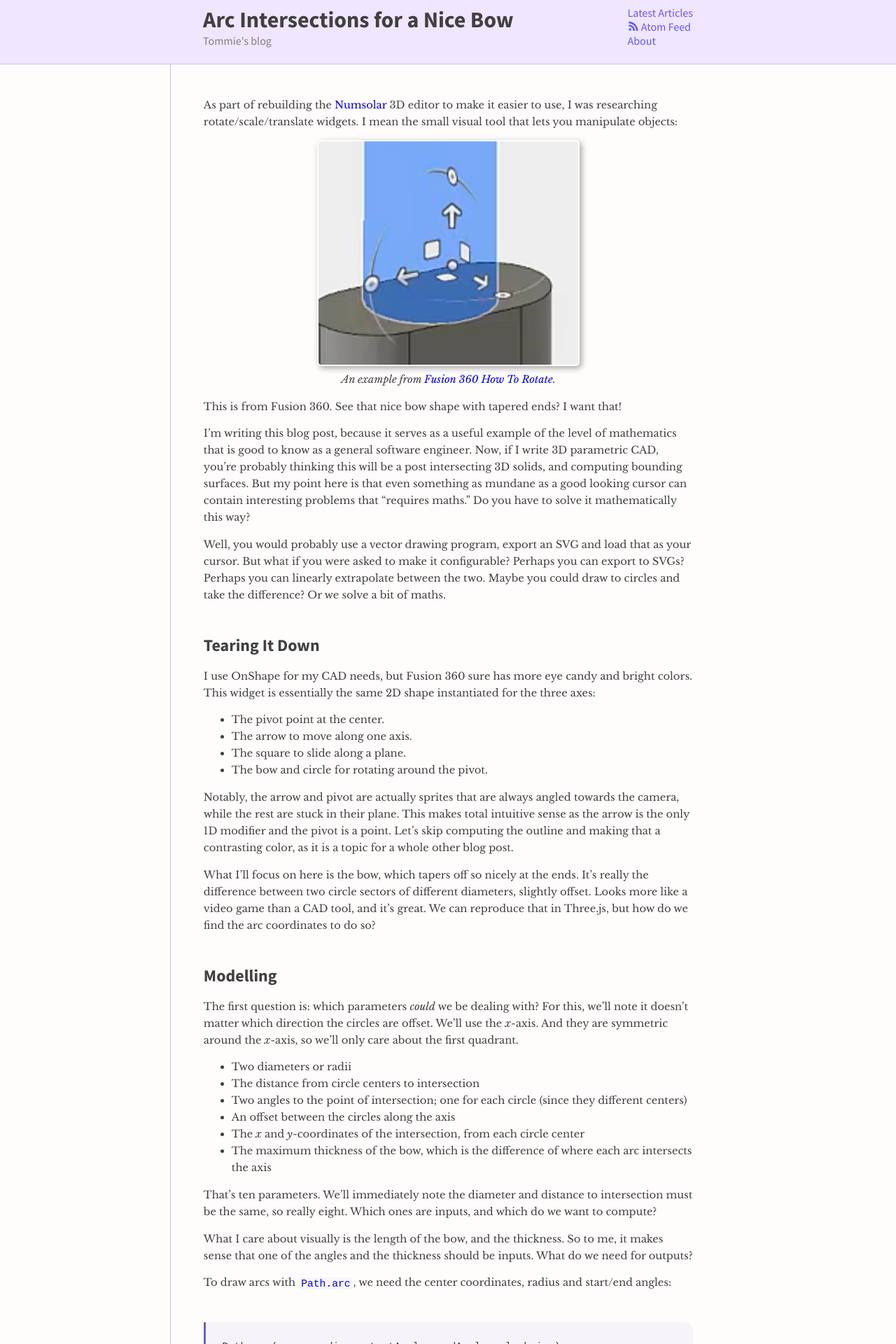
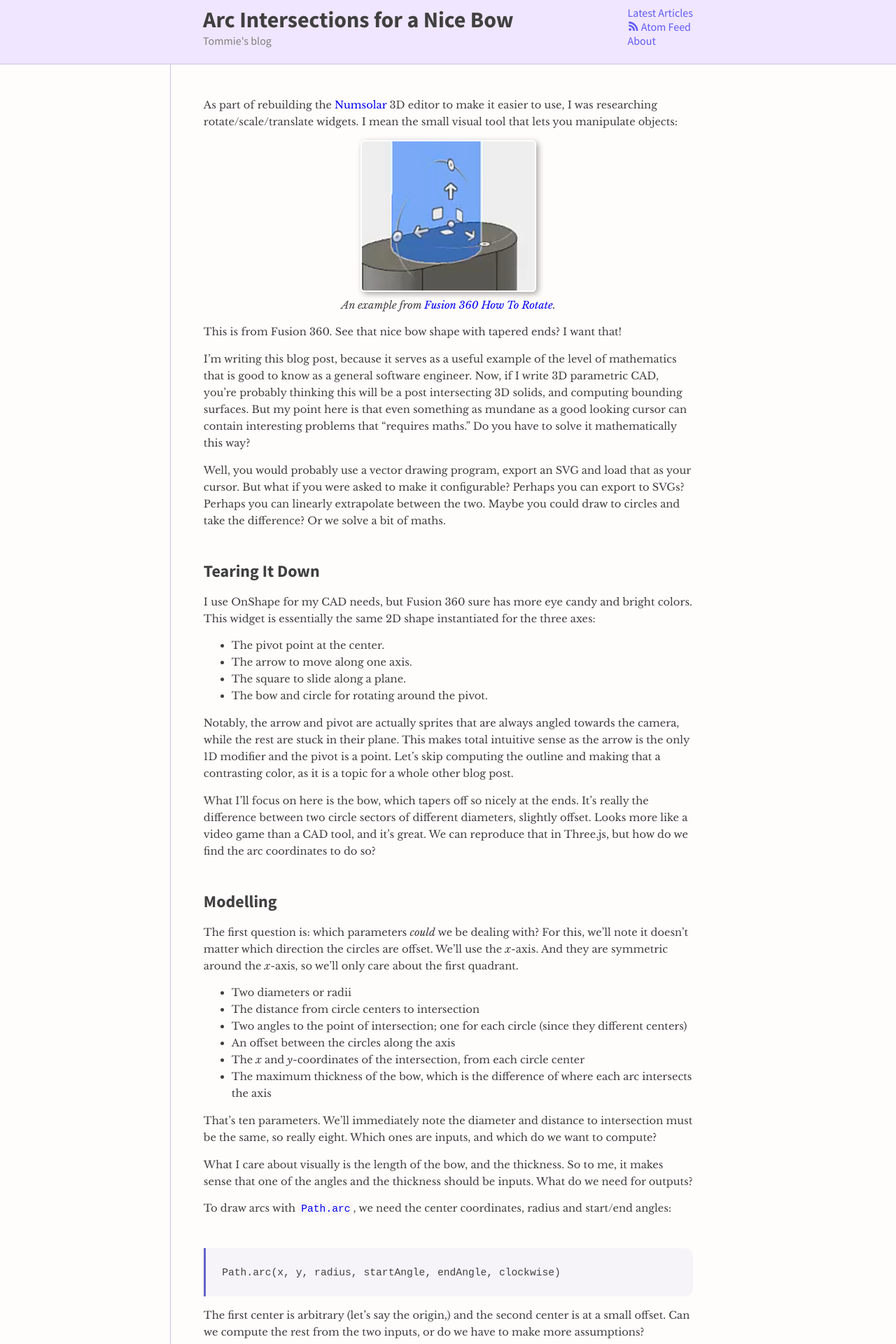
Before and after one commit to tommie/tommie.github.io, a Jekyll site: the page built from _posts/2024-12-30-arc-intersection.md, in a window 1280 px wide. Shown: the top 1920 px of the page at 70% size. Built offline with Jekyll 4.4.1, drawn with Linux system fonts in a browser that asks for light colours; a script that is not in the unit is left out.

Commit message:
Reduces the size of the low-quality image in 2024-12-30-arc-intersection.

```diff
--- a/_posts/2024-12-30-arc-intersection.md
+++ b/_posts/2024-12-30-arc-intersection.md
@@ -8,7 +8,7 @@ I mean the small visual tool that lets you manipulate objects:
 
 <figure>
   <div style="text-align:center">
-    <a href="/assets/2024-12-30-f360-gadget.png"><img width="60%" style="border-radius:6px; border:2px solid white; box-shadow:3px 3px 8px rgba(0,0,0,.35)" src="/assets/2024-12-30-f360-gadget.png"></a>
+    <a href="/assets/2024-12-30-f360-gadget.png"><img width="40%" style="border-radius:6px; border:2px solid white; box-shadow:3px 3px 8px rgba(0,0,0,.35)" src="/assets/2024-12-30-f360-gadget.png"></a>
   </div>
   <figcaption style="font-style:italic; text-align:center">An example from <a href="https://www.youtube.com/watch?v=-z_REUYier8">Fusion 360 How To Rotate</a>.</figcaption>
 </figure>
```
